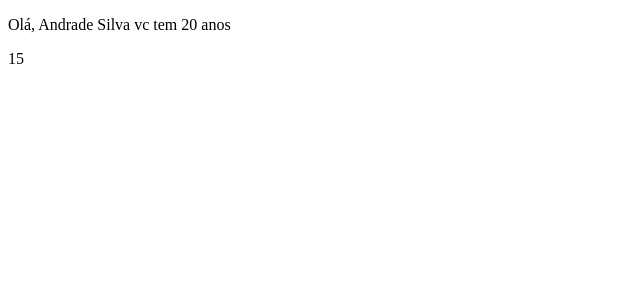
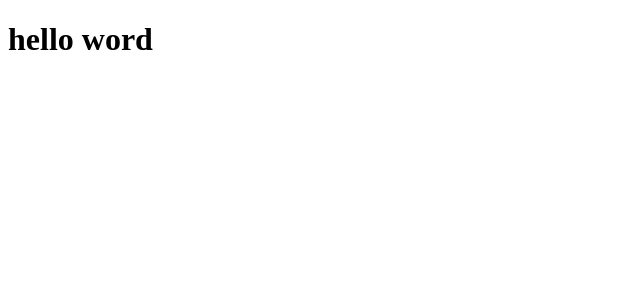
Before and after one commit to renatorobot/curso-vue, a Vue app: page / in a window 1280 px wide. Shown: the top 300 px of the page, without its empty margins (0-640 px from the left). Built offline with nearby package versions, Linux system fonts and the light colour scheme.

Commit message:
Diretiva v-if

```diff
--- a/src/App.vue
+++ b/src/App.vue
@@ -1,10 +1,11 @@
 <script setup>
 
-    import Inter from './componentes/interpolacao.vue';
+    //import Inter from './componentes/interpolacao.vue';
+    import Cond from './componentes/condicional.vue';
 
 </script>
 
 
 <template>
-    <Inter></Inter>
+    <Cond></Cond>
 </template>
--- /dev/null
+++ b/src/componentes/condicional.vue
@@ -0,0 +1,12 @@
+<script setup>
+
+    let exibir = true;
+
+
+</script>
+
+<template>
+
+    <h1 v-if="exibir">hello word</h1>
+
+</template>
```
